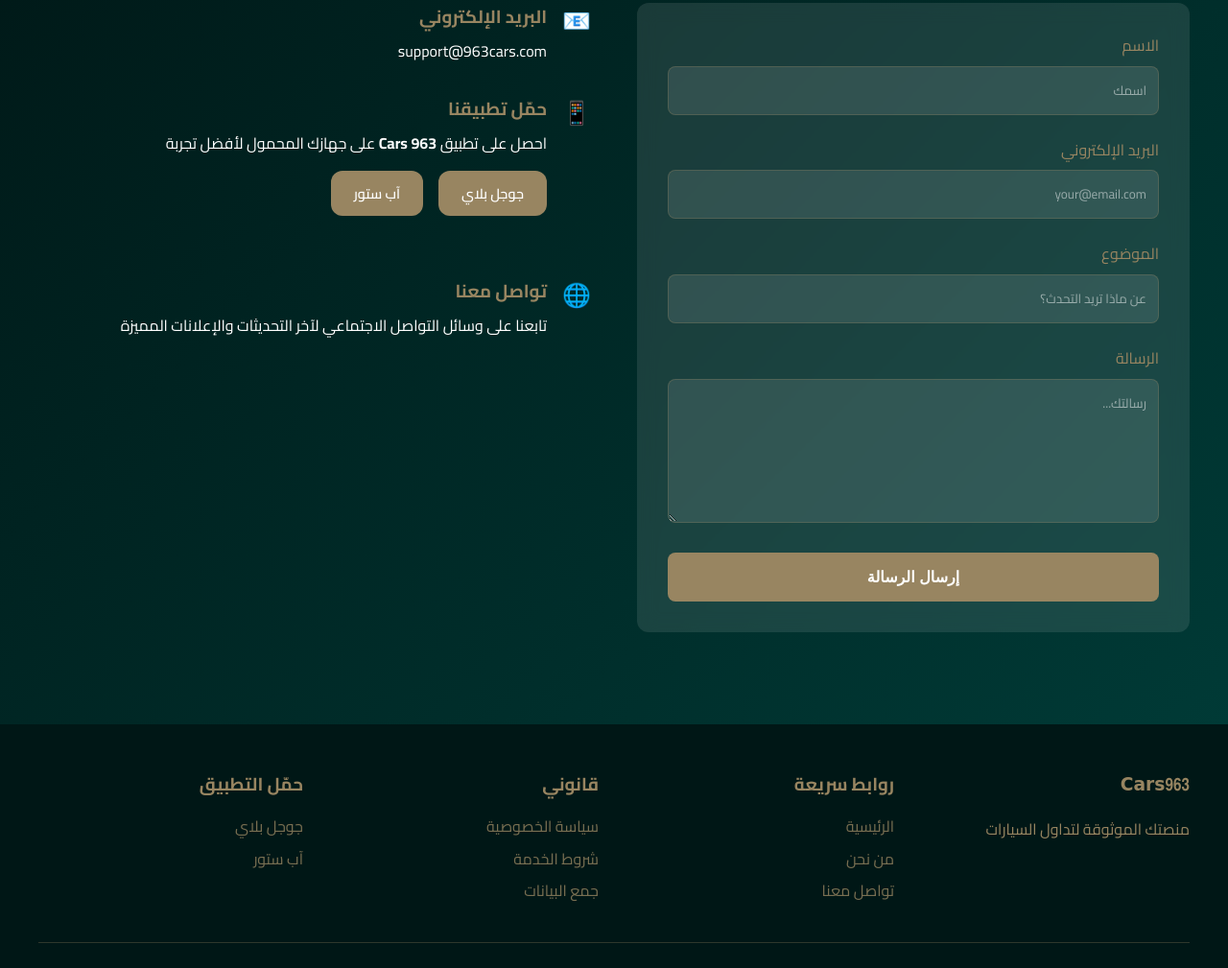
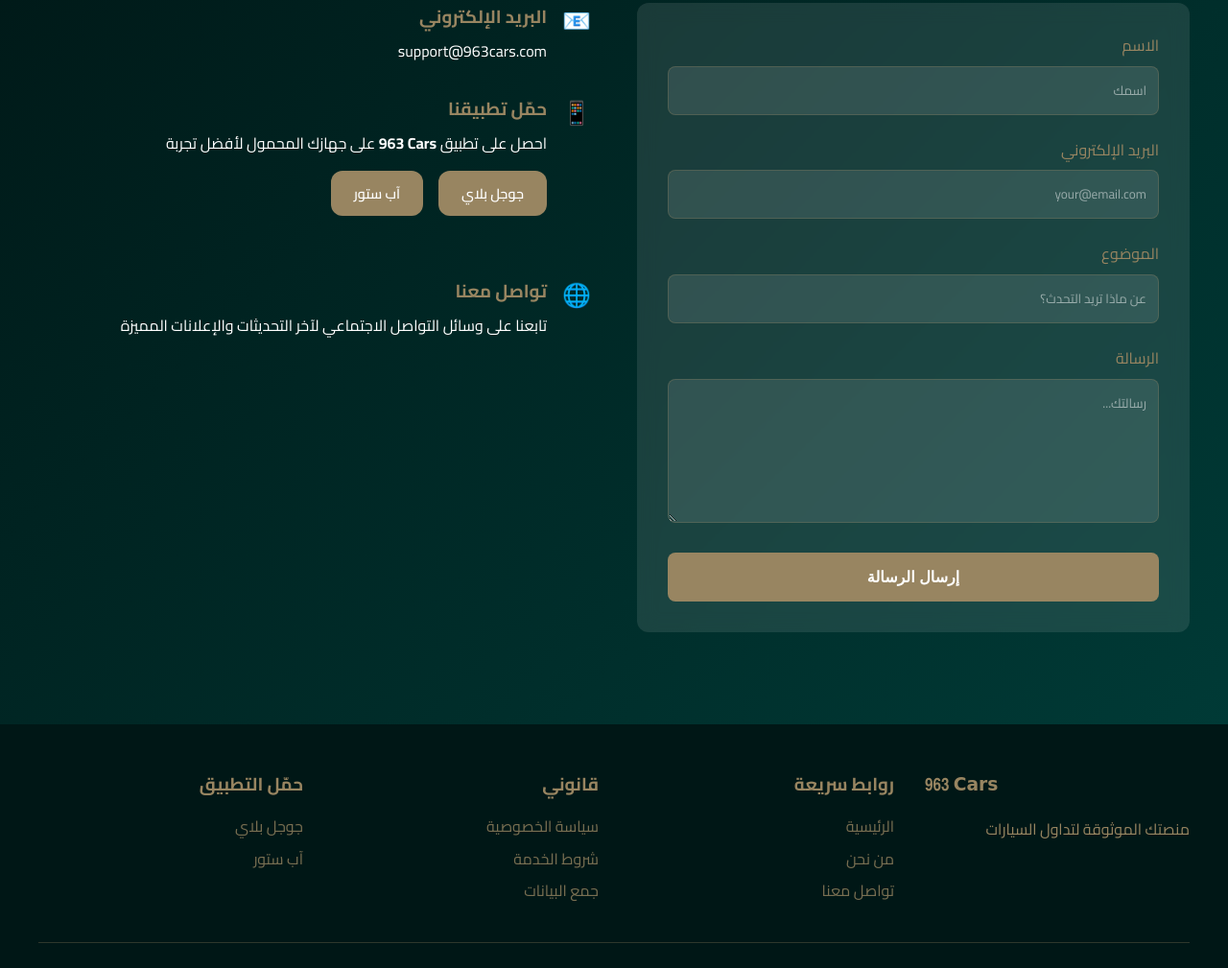
Before and after one commit to anasyakoub79/963-cars-public, a plain HTML site: page 963cars-website.html in a window 1280 px wide. Shown: the part 3280-4289 px from the top of the page at 96% size. Drawn offline with Linux system fonts and the light colour scheme.

Commit message:
Update 963cars-website.html

```diff
--- a/963cars-website.html
+++ b/963cars-website.html
@@ -559,7 +559,7 @@
             <h2>من نحن</h2>
             <div class="about-content">
                 <div class="about-text">
-                    <p>مرحباً بكم في <strong><span class="number">963 </span><span class="cars">Cars</span></strong>، منصة سوق السيارات الرائدة المصممة لإحداث ثورة في طريقة شراء وبيع المركبات. نحن ندرك أن العثور على السيارة المثالية أو الوصول إلى المشترين المناسبين يمكن أن يكون أمراً صعباً، ولهذا السبب أنشأنا منصة حديثة وسهلة الاستخدام تجمع المشترين والبائعين معاً بكل سهولة.</p>
+                    <p>مرحباً بكم في <strong dir="ltr"><span class="number">963 </span><span class="cars">Cars</span></strong>، منصة سوق السيارات الرائدة المصممة لإحداث ثورة في طريقة شراء وبيع المركبات. نحن ندرك أن العثور على السيارة المثالية أو الوصول إلى المشترين المناسبين يمكن أن يكون أمراً صعباً، ولهذا السبب أنشأنا منصة حديثة وسهلة الاستخدام تجمع المشترين والبائعين معاً بكل سهولة.</p>
 
                     <p>تقدم منصتنا حلاً شاملاً لتداول السيارات، وتتميز بمرشحات بحث متقدمة وقوائم سيارات مفصلة وعرض خريطة تفاعلية لمساعدتك على اكتشاف المركبات في منطقتك. سواء كنت تبحث عن سيارة فاخرة جديدة تماماً أو مركبة مستعملة موثوقة، توفر لك سيارات 963 جميع الأدوات التي تحتاجها لاتخاذ قرارات مستنيرة.</p>
 
@@ -627,7 +627,7 @@
                         <div class="contact-item-icon">📱</div>
                         <div class="contact-item-content">
                             <h3>حمّل تطبيقنا</h3>
-                            <p>احصل على تطبيق <strong>963 Cars</strong> على جهازك المحمول لأفضل تجربة</p>
+                            <p>احصل على تطبيق <strong dir="ltr"><span class="number">963 </span><span class="cars">Cars</span></strong> على جهازك المحمول لأفضل تجربة</p>
                             <div class="app-buttons" style="justify-content: flex-start; margin-top: 1rem;">
                                 <a href="https://play.google.com/store/apps/details?id=com.l7techs.syriancars" target="_blank" class="app-btn" style="padding: 0.75rem 1.5rem; font-size: 0.9rem;">
                                     جوجل بلاي
@@ -1073,7 +1073,7 @@
         <div class="container">
             <div class="footer-content">
                 <div class="footer-section">
-                    <h3><span style="font-family: 'Brush Script MT', cursive;">Cars</span><span style="font-family: 'Bahnschrift', 'Arial Narrow', sans-serif; font-weight: 600;">963</span></h3>
+                    <h3 dir="ltr"><span style="font-family: 'Bahnschrift', 'Arial Narrow', sans-serif; font-weight: 600;">963</span> <span style="font-family: 'Brush Script MT', cursive;">Cars</span></h3>
                     <p>منصتك الموثوقة لتداول السيارات</p>
                 </div>
                 <div class="footer-section">
```
